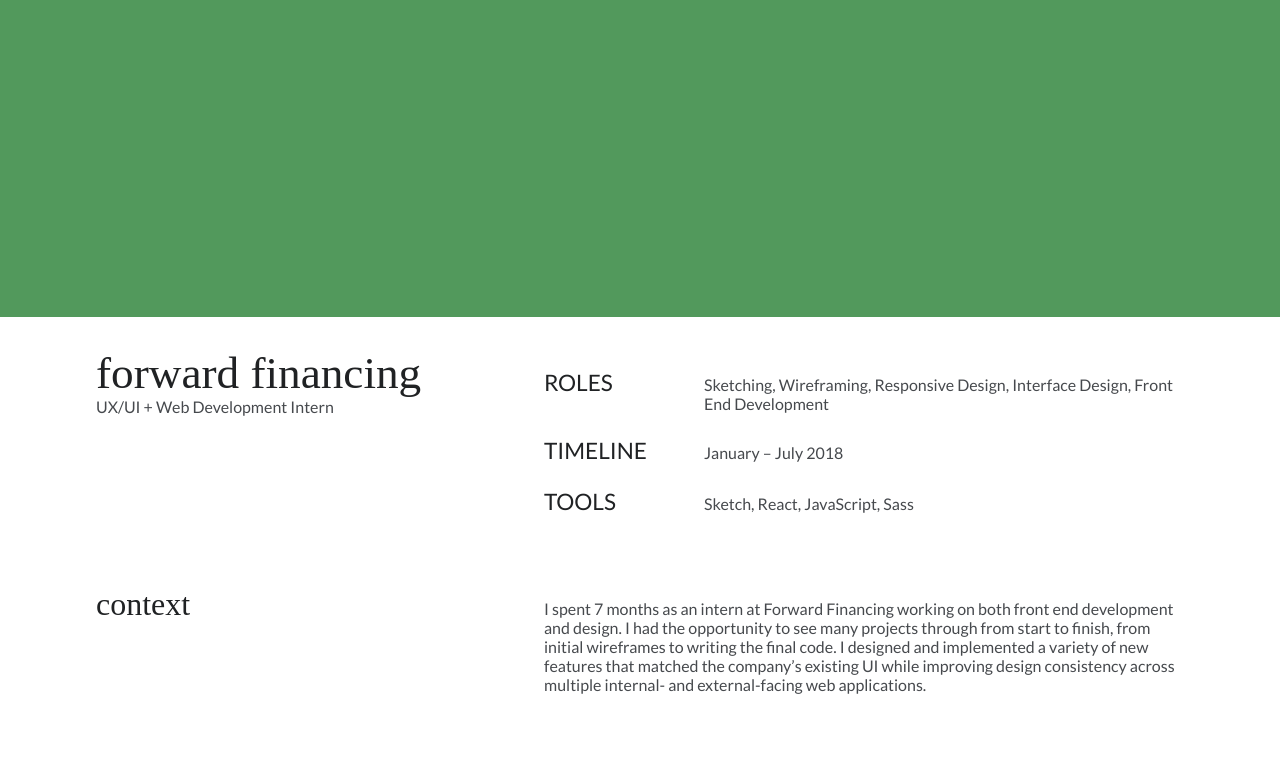
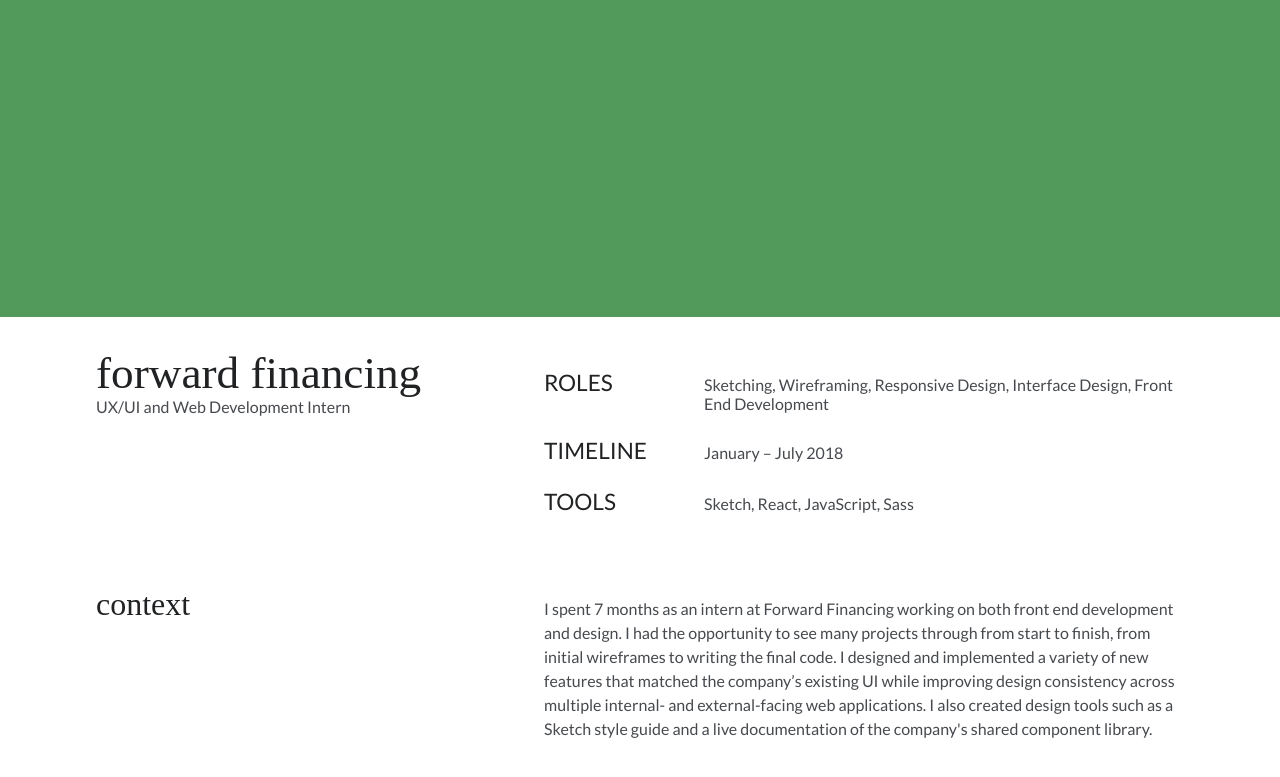
Before and after one commit to sarareich/sarareich.github.io, a React app: page /work/forward-financing in a window 1280 px wide. Shown: the part 109-886 px from the top of the page. Built offline with nearby package versions, Linux system fonts and the light colour scheme; a web font is replaced by a local one.

Commit message:
style changes and update FF context description

```diff
--- a/src/components/ForwardFinancingPage/ForwardFinancingPage.js
+++ b/src/components/ForwardFinancingPage/ForwardFinancingPage.js
@@ -10,7 +10,9 @@
     front end development and design. I had the opportunity to see many\
     projects through from start to finish, from initial wireframes to writing the final code.\
     I designed and implemented a variety of new features that matched the company’s existing\
-    UI while improving design consistency across multiple internal- and external-facing web applications."
+    UI while improving design consistency across multiple internal- and external-facing web applications.\
+    I also created design tools such as a Sketch style guide and a live documentation of\
+    the company's shared component library."
 
     return (
       <div className="forward-financing-wrapper">
@@ -20,7 +22,7 @@
         <div className="forward-financing page">
           <ProjectInfo
             title="Forward Financing"
-            subtitle="UX/UI + Web Development Intern"
+            subtitle="UX/UI and Web Development Intern"
             summaryInfo={projectInfo.ffProjectInfo}
           />
           <ProjectDescription
--- a/src/styles/styles.scss
+++ b/src/styles/styles.scss
@@ -64,6 +64,7 @@
   align-items: baseline;
 
   .description-text {
+    line-height: 1.5rem;
     margin-bottom: 1rem;
   }
 }
```
